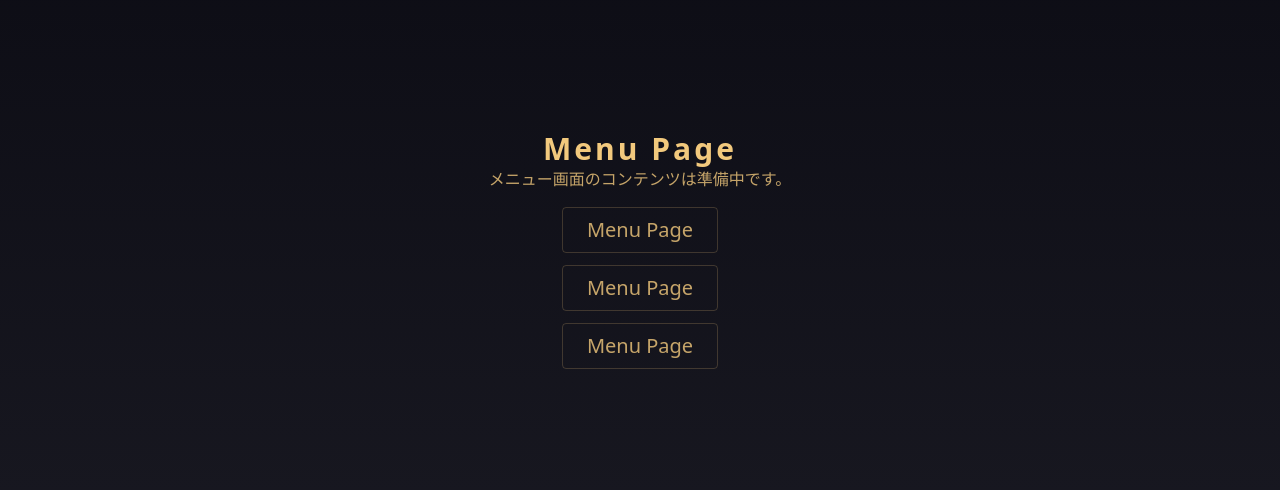
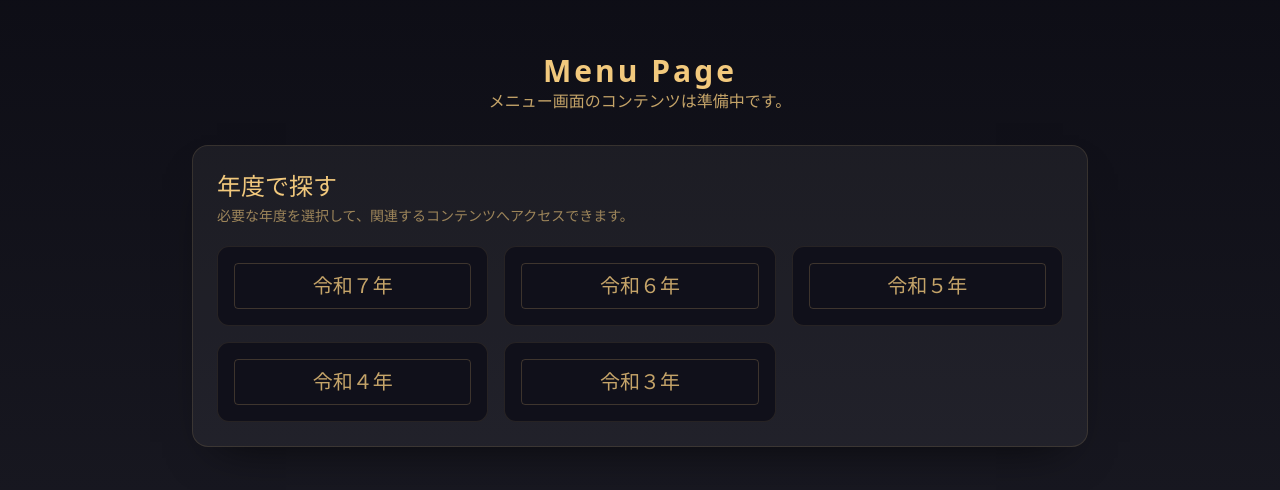
Before and after one commit to devryuya2007/kakotan-web, a React (Vite) app in the folder main/: page /menu in a window 1280 px wide. Shown: the part 150-640 px from the top of the page. Built offline with nearby package versions, Linux system fonts and the light colour scheme.

Commit message:
menu画面button

```diff
--- a/main/src/main.tsx
+++ b/main/src/main.tsx
@@ -12,7 +12,7 @@ if (!container) {
 
 const router = createBrowserRouter([
   { path: "/", element: <App /> },
-  { path: "/menu", element: <Menu BodyStyle={BodyStyle()} /> },
+  { path: "/menu", element: <Menu BodyStyle={BodyStyle} /> },
 ]);
 
 createRoot(container).render(
--- a/main/src/menu.tsx
+++ b/main/src/menu.tsx
@@ -1,35 +1,81 @@
-export default function Menu({ BodyStyle }: { BodyStyle: string }) {
-  const buttons = Array.from({ length: 3 }, (_, index) => ({
-    id: index,
-    label: "Menu Page",
-  }));
+const MENU_BUTTON_LABELS = [
+  "令和７年",
+  "令和６年",
+  "令和５年",
+  "令和４年",
+  "令和３年",
+];
 
+type MenuProps = {
+  BodyStyle: string;
+};
+
+type MenuButtonProps = {
+  label: string;
+};
+
+type MenuSection = {
+  id: string;
+  title: string;
+  description?: string;
+  buttons: MenuButtonProps[];
+};
+
+const MENU_SECTIONS: MenuSection[] = [
+  {
+    id: "by-year",
+    title: "年度で探す",
+    description: "必要な年度を選択して、関連するコンテンツへアクセスできます。",
+    buttons: MENU_BUTTON_LABELS.map((label) => ({ label })),
+  },
+];
+
+export const BodyStyle =
+  "flex min-h-screen flex-col items-center justify-center bg-gradient-to-b from-[#0b0b13] to-[#1a1a23] p-4";
+
+export default function Menu({ BodyStyle }: MenuProps) {
   return (
     <div className={BodyStyle}>
-      <h1 className="text-2xl font-semibold tracking-widest text-[#f2c97d] sm:text-3xl">
+      <h1 className="select-none text-2xl font-semibold tracking-widest text-[#f2c97d] sm:text-3xl">
         Menu Page
       </h1>
       <p className="text-[#f2c97d]/80 select-none">
         メニュー画面のコンテンツは準備中です。
       </p>
-      <div className="mt-4 flex flex-col items-center gap-3">
-        {buttons.map((button) => (
-          <button
-            key={button.id}
-            className="rounded border border-[#f2c97d33] px-6 py-2 text-[#f2c97d]/80 text-xl select-none transition hover:border-[#f2c97d66]"
+      <section className="mt-8 flex w-full max-w-4xl flex-col gap-6">
+        {MENU_SECTIONS.map(({ id, title, description, buttons }) => (
+          <article
+            key={id}
+            className="rounded-2xl border border-[#f2c97d1f] bg-white/5 p-6 shadow-[0_20px_45px_-25px_rgba(0,0,0,0.75)]"
           >
-            {button.label}
-          </button>
+            <header className="space-y-1">
+              <h2 className="select-none text-xl font-semibold text-[#f2c97d] sm:text-2xl">
+                {title}
+              </h2>
+              {description ? (
+                <p className="text-sm text-[#f2c97d]/60">{description}</p>
+              ) : null}
+            </header>
+            <div className="mt-5 grid gap-4 sm:grid-cols-2 lg:grid-cols-3">
+              {buttons.map(({ label }, index) => (
+                <div
+                  key={`${id}-${label}-${index}`}
+                  className="flex flex-col gap-3 rounded-xl border border-[#f2c97d1a] bg-[#10101a] p-4"
+                >
+                  <MenuButton label={label} />
+                  {/* 他の要素をここに追加 */}
+                </div>
+              ))}
+            </div>
+          </article>
         ))}
-      </div>
+      </section>
     </div>
   );
 }
 
-export const BodyStyle = () => {
-  return "flex min-h-screen flex-col items-center justify-center bg-gradient-to-b from-[#0b0b13] to-[#1a1a23] p-4";
-};
-
-export const LayoutStyle = () => {
-  return <div></div>;
-};
+export const MenuButton = ({ label }: MenuButtonProps) => (
+  <button className="w-full rounded border border-[#f2c97d33] px-6 py-2 text-xl text-[#f2c97d]/80 transition hover:border-[#f2c97d66]">
+    {label}
+  </button>
+);
```
